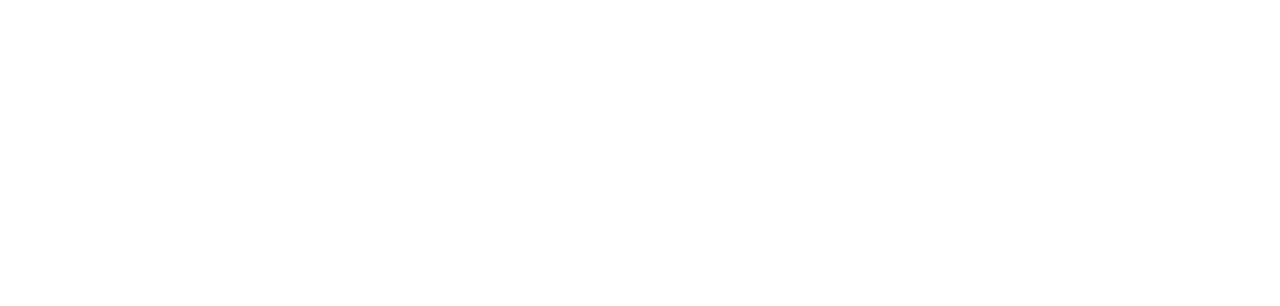
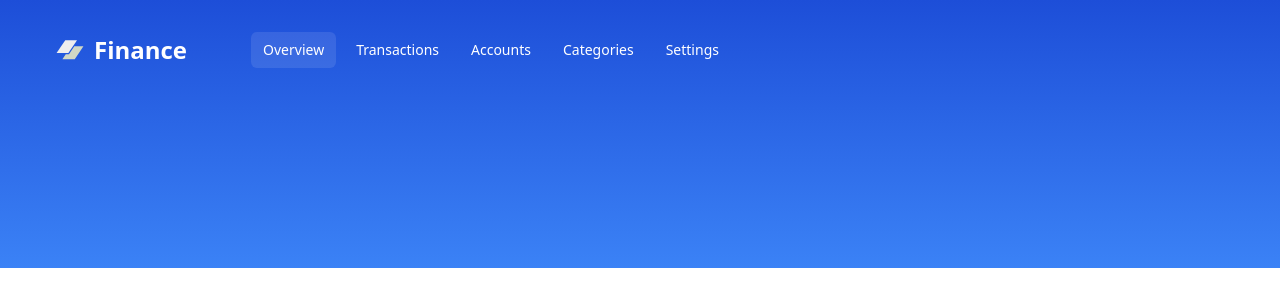
Before and after one commit to nikhil149/finance-app, a Next.js app: page / in a window 1280 px wide. Shown: the top 306 px of the page. Built offline with nearby package versions, Linux system fonts and the light colour scheme.

Commit message:
Headers and Navigation component added

```diff
--- /dev/null
+++ b/app/(dashboard)/layout.tsx
@@ -0,0 +1,16 @@
+import Header from "@/components/header";
+
+type Props = {
+  children: React.ReactNode;
+};
+
+const DashboardLayout = ({ children }: Props) => {
+  return (
+    <>
+      <Header />
+      <main className="px-3 lg:px-14">{children}</main>
+    </>
+  );
+};
+
+export default DashboardLayout;
--- /dev/null
+++ b/components/header.tsx
@@ -0,0 +1,19 @@
+import HeaderLogo from "./header-logo";
+import Navigation from "./navigation";
+
+const Header = () => {
+  return (
+    <header className="bg-gradient-to-b from-blue-700 to-blue-500 px-4 py-8 lg:px-14 pb-36">
+      <div className="max-w-screen-2xl mx-auto">
+        <div className="w-full flex items-center justify-between mb-14">
+          <div className="flex items-center lg:gap-x-16">
+            <HeaderLogo />
+            <Navigation />
+          </div>
+        </div>
+      </div>
+    </header>
+  );
+};
+
+export default Header;
--- /dev/null
+++ b/components/nav-button.tsx
@@ -0,0 +1,26 @@
+import Link from "next/link";
+
+import { cn } from "@/lib/utils";
+import { Button } from "@/components/ui/button";
+
+type Props = {
+  href: string;
+  label: string;
+  isActive?: boolean;
+};
+
+export const NavButton = ({ href, label, isActive }: Props) => {
+  return (
+    <Button
+      asChild
+      size="sm"
+      variant="outline"
+      className={cn(
+        "w-full lg:w-auto justify-between font-normal hover:bg-white/20 hover:text-white border-none focus-visible:ring-offset-0 focus-visible:ring-transparent outline-none text-white focus:bg-white/30 transtion",
+        isActive ? "bg-white/10 text-white" : "bg-transparent"
+      )}
+    >
+      <Link href={href}>{label}</Link>
+    </Button>
+  );
+};
--- /dev/null
+++ b/components/navigation.tsx
@@ -0,0 +1,88 @@
+"use client";
+
+import { usePathname, useRouter } from "next/navigation";
+import { Button } from "./ui/button";
+import { useMedia } from "react-use";
+import { useState } from "react";
+import { NavButton } from "./nav-button";
+import { Sheet, SheetContent, SheetTrigger } from "./ui/sheet";
+import { Menu } from "lucide-react";
+
+const routes = [
+  {
+    href: "/",
+    label: "Overview",
+  },
+  {
+    href: "/transactions",
+    label: "Transactions",
+  },
+  {
+    href: "/accounts",
+    label: "Accounts",
+  },
+  {
+    href: "/categories",
+    label: "Categories",
+  },
+  {
+    href: "/settings",
+    label: "Settings",
+  },
+];
+const Navigation = () => {
+  const pathname = usePathname();
+  const [isOpen, setIsOpen] = useState(false);
+
+  const router = useRouter();
+  const onClick = (href: string) => {
+    router.push(href);
+    setIsOpen(false);
+  };
+  const isMobile = useMedia("(max-width: 1024px)", false);
+
+  if (isMobile) {
+    return (
+      <Sheet open={isOpen} onOpenChange={setIsOpen}>
+        <SheetTrigger>
+          <Button
+            variant="outline"
+            size="sm"
+            className="font-normal bg-white/10 hover:bg-white/20 hover:text-white border-none focus-visible:ring-offset-0 focus-visible:ring-transparent outline-none text-white focus:bg-white/30 transition"
+          >
+            <Menu className="size-4" />
+          </Button>
+        </SheetTrigger>
+        <SheetContent side="left" className="px-2">
+          <nav className="flex flex-col gap-y-2 pt-6">
+            {routes.map((route) => (
+              <Button
+                key={route.href}
+                variant={route.href === pathname ? "secondary" : "ghost"}
+                onClick={() => onClick(route.href)}
+                className="w-full justify-start"
+              >
+                {route.label}
+              </Button>
+            ))}
+          </nav>
+        </SheetContent>
+      </Sheet>
+    );
+  }
+
+  return (
+    <nav className="hidden lg:flex items-center gap-x-2 overflow-x-auto">
+      {routes.map((route) => (
+        <NavButton
+          key={route.href}
+          href={route.href}
+          label={route.label}
+          isActive={pathname === route.href}
+        />
+      ))}
+    </nav>
+  );
+};
+
+export default Navigation;
--- /dev/null
+++ b/components/ui/sheet.tsx
@@ -0,0 +1,140 @@
+"use client"
+
+import * as React from "react"
+import * as SheetPrimitive from "@radix-ui/react-dialog"
+import { cva, type VariantProps } from "class-variance-authority"
+import { X } from "lucide-react"
+
+import { cn } from "@/lib/utils"
+
+const Sheet = SheetPrimitive.Root
+
+const SheetTrigger = SheetPrimitive.Trigger
+
+const SheetClose = SheetPrimitive.Close
+
+const SheetPortal = SheetPrimitive.Portal
+
+const SheetOverlay = React.forwardRef<
+  React.ElementRef<typeof SheetPrimitive.Overlay>,
+  React.ComponentPropsWithoutRef<typeof SheetPrimitive.Overlay>
+>(({ className, ...props }, ref) => (
+  <SheetPrimitive.Overlay
+    className={cn(
+      "fixed inset-0 z-50 bg-black/80  data-[state=open]:animate-in data-[state=closed]:animate-out data-[state=closed]:fade-out-0 data-[state=open]:fade-in-0",
+      className
+    )}
+    {...props}
+    ref={ref}
+  />
+))
+SheetOverlay.displayName = SheetPrimitive.Overlay.displayName
+
+const sheetVariants = cva(
+  "fixed z-50 gap-4 bg-background p-6 shadow-lg transition ease-in-out data-[state=open]:animate-in data-[state=closed]:animate-out data-[state=closed]:duration-300 data-[state=open]:duration-500",
+  {
+    variants: {
+      side: {
+        top: "inset-x-0 top-0 border-b data-[state=closed]:slide-out-to-top data-[state=open]:slide-in-from-top",
+        bottom:
+          "inset-x-0 bottom-0 border-t data-[state=closed]:slide-out-to-bottom data-[state=open]:slide-in-from-bottom",
+        left: "inset-y-0 left-0 h-full w-3/4 border-r data-[state=closed]:slide-out-to-left data-[state=open]:slide-in-from-left sm:max-w-sm",
+        right:
+          "inset-y-0 right-0 h-full w-3/4  border-l data-[state=closed]:slide-out-to-right data-[state=open]:slide-in-from-right sm:max-w-sm",
+      },
+    },
+    defaultVariants: {
+      side: "right",
+    },
+  }
+)
+
+interface SheetContentProps
+  extends React.ComponentPropsWithoutRef<typeof SheetPrimitive.Content>,
+    VariantProps<typeof sheetVariants> {}
+
+const SheetContent = React.forwardRef<
+  React.ElementRef<typeof SheetPrimitive.Content>,
+  SheetContentProps
+>(({ side = "right", className, children, ...props }, ref) => (
+  <SheetPortal>
+    <SheetOverlay />
+    <SheetPrimitive.Content
+      ref={ref}
+      className={cn(sheetVariants({ side }), className)}
+      {...props}
+    >
+      {children}
+      <SheetPrimitive.Close className="absolute right-4 top-4 rounded-sm opacity-70 ring-offset-background transition-opacity hover:opacity-100 focus:outline-none focus:ring-2 focus:ring-ring focus:ring-offset-2 disabled:pointer-events-none data-[state=open]:bg-secondary">
+        <X className="h-4 w-4" />
+        <span className="sr-only">Close</span>
+      </SheetPrimitive.Close>
+    </SheetPrimitive.Content>
+  </SheetPortal>
+))
+SheetContent.displayName = SheetPrimitive.Content.displayName
+
+const SheetHeader = ({
+  className,
+  ...props
+}: React.HTMLAttributes<HTMLDivElement>) => (
+  <div
+    className={cn(
+      "flex flex-col space-y-2 text-center sm:text-left",
+      className
+    )}
+    {...props}
+  />
+)
+SheetHeader.displayName = "SheetHeader"
+
+const SheetFooter = ({
+  className,
+  ...props
+}: React.HTMLAttributes<HTMLDivElement>) => (
+  <div
+    className={cn(
+      "flex flex-col-reverse sm:flex-row sm:justify-end sm:space-x-2",
+      className
+    )}
+    {...props}
+  />
+)
+SheetFooter.displayName = "SheetFooter"
+
+const SheetTitle = React.forwardRef<
+  React.ElementRef<typeof SheetPrimitive.Title>,
+  React.ComponentPropsWithoutRef<typeof SheetPrimitive.Title>
+>(({ className, ...props }, ref) => (
+  <SheetPrimitive.Title
+    ref={ref}
+    className={cn("text-lg font-semibold text-foreground", className)}
+    {...props}
+  />
+))
+SheetTitle.displayName = SheetPrimitive.Title.displayName
+
+const SheetDescription = React.forwardRef<
+  React.ElementRef<typeof SheetPrimitive.Description>,
+  React.ComponentPropsWithoutRef<typeof SheetPrimitive.Description>
+>(({ className, ...props }, ref) => (
+  <SheetPrimitive.Description
+    ref={ref}
+    className={cn("text-sm text-muted-foreground", className)}
+    {...props}
+  />
+))
+SheetDescription.displayName = SheetPrimitive.Description.displayName
+
+export {
+  Sheet,
+  SheetPortal,
+  SheetOverlay,
+  SheetTrigger,
+  SheetClose,
+  SheetContent,
+  SheetHeader,
+  SheetFooter,
+  SheetTitle,
+  SheetDescription,
+}
--- a/package.json
+++ b/package.json
@@ -13,6 +13,7 @@
     "@clerk/nextjs": "^5.1.2",
     "@hono/clerk-auth": "^2.0.0",
     "@hono/zod-validator": "^0.2.1",
+    "@radix-ui/react-dialog": "^1.0.5",
     "@radix-ui/react-slot": "^1.0.2",
     "class-variance-authority": "^0.7.0",
     "clsx": "^2.1.1",
@@ -21,6 +22,7 @@
     "next": "14.2.3",
     "react": "^18",
     "react-dom": "^18",
+    "react-use": "^17.5.0",
     "tailwind-merge": "^2.3.0",
     "tailwindcss-animate": "^1.0.7",
     "zod": "^3.23.8"
```
Also changed, not shown: 1 other file (tests, documents, lock files or other folders).
